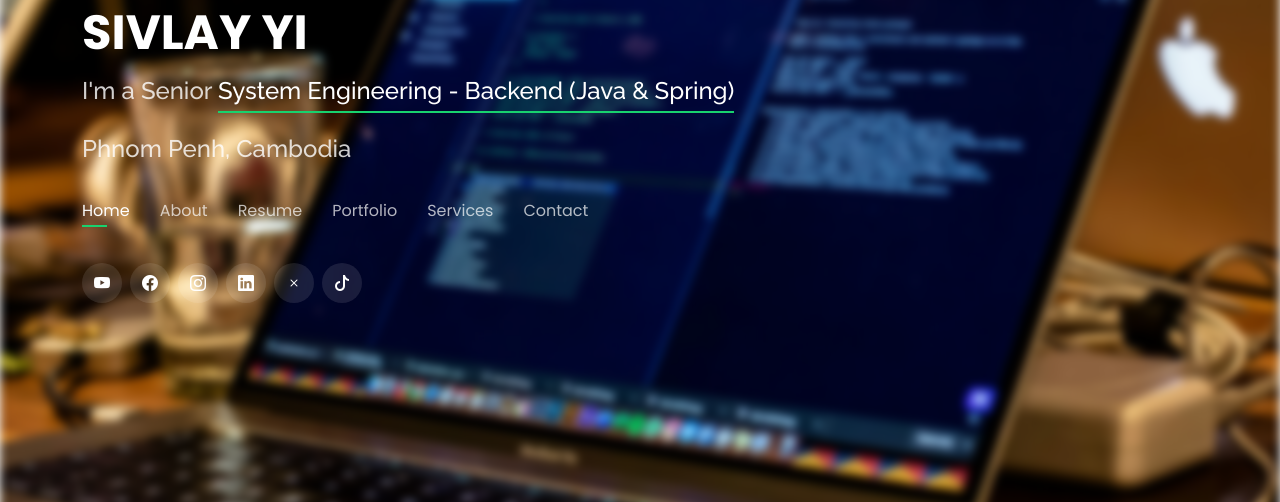
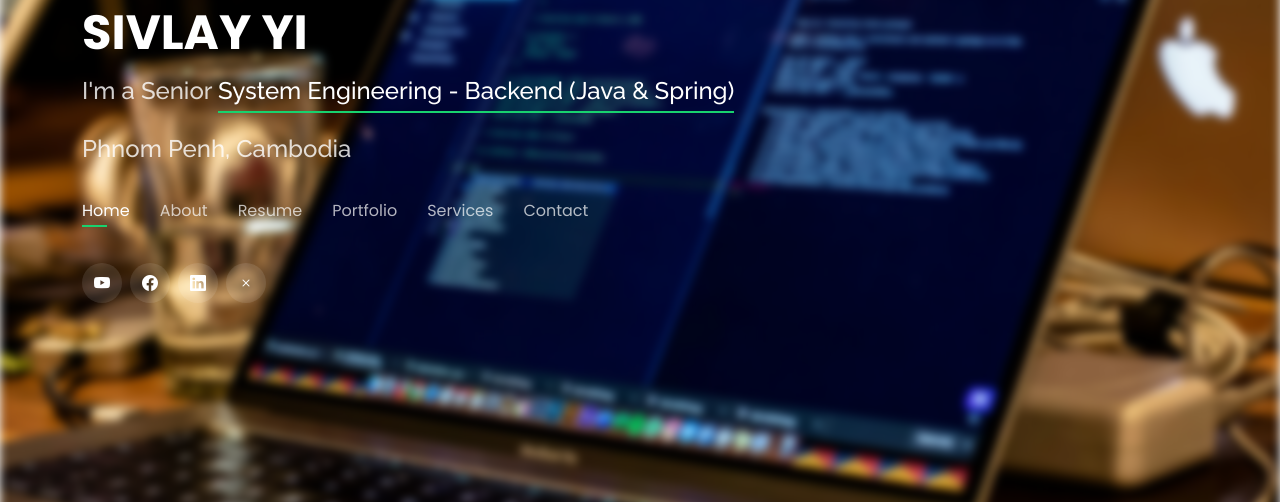
Before and after one commit to yisivlay/personal, a Flask app: page / in a window 1280 px wide. Shown: the part 244-746 px from the top of the page. Run offline with Flask 3, Linux system fonts and the light colour scheme; some libraries are stand-ins or nearby versions.

Commit message:
updated details.

```diff
--- a/templates/home/contact.html
+++ b/templates/home/contact.html
@@ -22,14 +22,14 @@
                                 class="bi bi-youtube"></i></a>
                         <a href="https://www.facebook.com/sivlayyi" target="_blank" class="facebook"><i
                                 class="bi bi-facebook"></i></a>
-                        <a href="https://www.instagram.com/sivlay.yi" target="_blank" class="instagram"><i
-                                class="bi bi-instagram"></i></a>
+                        <!--<a href="https://www.instagram.com/sivlay.yi" target="_blank" class="instagram"><i
+                                class="bi bi-instagram"></i></a>-->
                         <a href="https://www.linkedin.com/in/sivlay-yi-716b65161" target="_blank" class="linkedin"><i
                                 class="bi bi-linkedin"></i></a>
                         <a href="https://twitter.com/SivlayYI" target="_blank" class="twitter"><i
                                 class="bi bi-x"></i></a>
-                        <a href="https://www.tiktok.com/@sivlayyi" target="_blank" class="tiktok"><i
-                                class="bi bi-tiktok"></i></a>
+                        <!--<a href="https://www.tiktok.com/@sivlayyi" target="_blank" class="tiktok"><i
+                                class="bi bi-tiktok"></i></a>-->
                     </div>
                 </div>
             </div>
--- a/templates/home/index.html
+++ b/templates/home/index.html
@@ -63,12 +63,12 @@
             <a href="https://www.youtube.com/@sivlayyi" target="_blank" class="youtube"><i
                     class="bi bi-youtube"></i></a>
             <a href="https://www.facebook.com/sivlayyi" target="_blank" class="facebook"><i class="bi bi-facebook"></i></a>
-            <a href="https://www.instagram.com/sivlay.yi" target="_blank" class="instagram"><i
-                    class="bi bi-instagram"></i></a>
+            <!--<a href="https://www.instagram.com/sivlay.yi" target="_blank" class="instagram"><i
+                    class="bi bi-instagram"></i></a>-->
             <a href="https://www.linkedin.com/in/sivlay-yi-716b65161" target="_blank" class="linkedin"><i
                     class="bi bi-linkedin"></i></a>
             <a href="https://twitter.com/SivlayYI" target="_blank" class="twitter"><i class="bi bi-x"></i></a>
-            <a href="https://www.tiktok.com/@sivlayyi" target="_blank" class="tiktok"><i class="bi bi-tiktok"></i></a>
+            <!--<a href="https://www.tiktok.com/@sivlayyi" target="_blank" class="tiktok"><i class="bi bi-tiktok"></i></a>-->
         </div>
 
     </div>
--- a/templates/home/portfolio.html
+++ b/templates/home/portfolio.html
@@ -3,7 +3,7 @@
     <div class="container">
         <div class="section-title">
             <h2>Portfolio</h2>
-            <p><a href="https://www.caminfoservices.com" target="_blank">My Works at Cam info Services (CIS)</a></p>
+            <p><a href="https://www.caminfoservices.com" target="_blank">Public Works at Cam info Services (CIS)</a></p>
         </div>
         <div class="row">
             <div class="col-lg-12 d-flex justify-content-center">
--- a/templates/home/resume.html
+++ b/templates/home/resume.html
@@ -34,7 +34,7 @@
             <div class="col-lg-6">
                 <h3 class="resume-title">Experience</h3>
                 <div class="resume-item">
-                    <h4>Senior System Engineering</h4>
+                    <h4>Senior System Engineering - Backend(Java & Spring)</h4>
                     <h5>2021 - Present</h5>
                     <p><em><a href="https://www.caminfoservices.com" target="_blank">Cam info Service (CIS)</a>, Sen Sok, Phnom Penh </em></p>
                     <ul>
@@ -54,7 +54,7 @@
                     </ul>
                 </div>
                 <div class="resume-item">
-                    <h4>Senior System Engineering</h4>
+                    <h4>System Engineering - Backend(Java & Spring)</h4>
                     <h5>2018 - 2021</h5>
                     <p><em><a href="https://www.caminfoservices.com" target="_blank">Cam info Service (CIS)</a>, Sen Sok, Phnom Penh </em></p>
                     <ul>
@@ -64,7 +64,7 @@
                     </ul>
                 </div>
                 <div class="resume-item">
-                    <h4>Internship Java Programmer</h4>
+                    <h4>Internship as Java & Spring Developer</h4>
                     <h5>Mar 2018 - Jun 2018</h5>
                     <p><em><a href="https://www.caminfoservices.com" target="_blank">Cam info Service (CIS)</a>, Sen Sok, Phnom Penh </em></p>
                     <ul>
```
